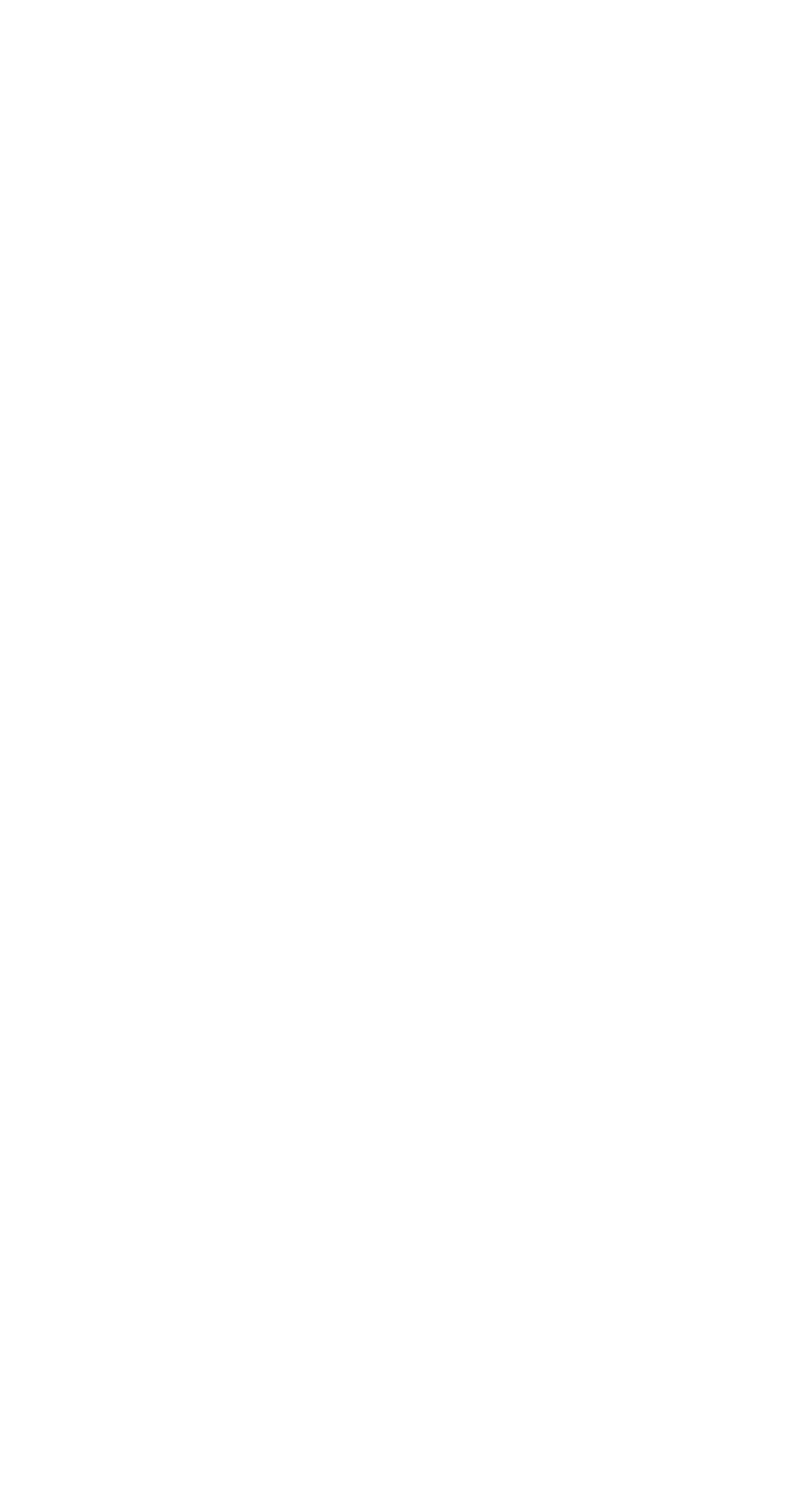
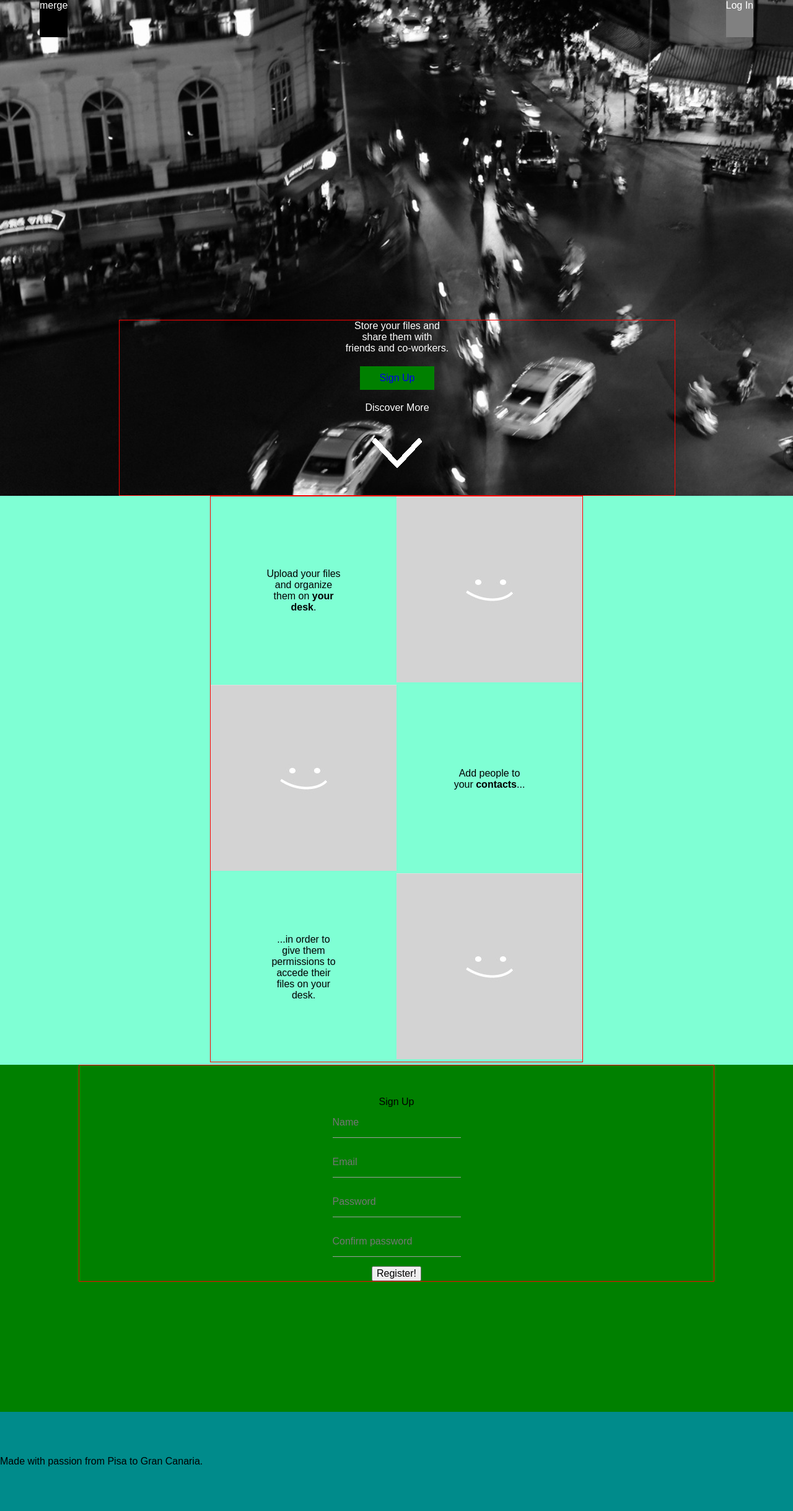
Before and after one commit to Davideb94/Merge, a PHP site: page / in a window 1280 px wide. Before the commit the page is empty. Shown: the whole page at 62% size. Before the commit the page ends 800 px from the top, so only its background shows below. Run offline with PHP 8.4, Linux system fonts and the light colour scheme.

Commit message:
Implemented the first structure of the home.

```diff
--- a/css/style.css
+++ b/css/style.css
@@ -1 +1,135 @@
 @import 'normalize.css';
+
+html,
+body{
+    height: 100%;
+	width: 100%;
+    z-index: 1;
+}
+
+input{
+	-webkit-appearance: textfield;
+	-moz-appearance: textfield;
+
+	background-color: transparent;
+    border: none;
+    border-bottom: 1px solid #9e9e9e;
+    border-radius: 0;
+    outline: none;
+    height: 3rem;
+
+	font-size: 1rem;
+    margin: 0 0 15px 0;
+    padding: 0;
+    box-shadow: none;
+}
+
+header{
+	width: 100%;
+	height: 60px;
+	background-color: transparent;
+	color: white;
+	position: fixed;
+	z-index: 100;
+}
+
+.colored_header{
+	background-color: dimgray;
+}
+
+#logo{
+	height: inherit;
+	display: inline-block;
+	margin-left:5%;
+	background-color: black;
+}
+
+#login {
+	height: inherit;
+	display: inline-block;
+	margin-right: 5%;
+	float: right;
+	background-color: gray;
+}
+
+section{
+	position: relative;
+    width: 100%;
+    text-align: center;
+	z-index: 50;
+}
+
+#section_1{
+	height: 100%;
+    background-image:url('/assets/img/cross.jpg');
+    background-color: pink;
+    background-repeat: no-repeat;
+    background-size: cover;
+    background-attachment: scroll;
+    color: white;
+}
+
+#section_2{
+	background-color: aquamarine;
+}
+
+#section_3{
+	height: 70%;
+	background-color: green;
+}
+
+#container_1{
+	width: 70%;
+    position: absolute;
+	bottom: 0;
+	left: 15%;
+	right: 15%;
+	border: 1px solid red;
+}
+
+#sign_up{
+	width: 100px;
+	display: block;
+	padding: 10px;
+	text-decoration: none;
+	background-color: green;
+	margin-left: auto;
+	margin-right: auto;
+	margin-top: 20px;
+	margin-bottom: 20px;
+}
+
+#discover {
+	margin-left: auto;
+	margin-right: auto;
+	text-decoration: none;
+	color: white;
+}
+
+#container_2 {
+	display: inline-block;
+	margin-left: auto;
+	margin-right: auto;
+	border: 1px solid red;
+}
+
+#container_3 {
+	width: 80%;
+	display: inline-block;
+	padding-top: 50px;
+	text-align: center;
+	border: 1px solid red;
+}
+
+footer{
+	width: 100%;
+	height: 20%;
+	line-height: 100%;
+	display: table;
+	background-color: darkcyan;
+}
+
+#footer_content{
+	display: table-cell;
+	vertical-align: middle;
+}
--- a/index.html
+++ b/index.html
@@ -5,11 +5,74 @@
 		<meta charset="utf-8">
 		<title>Merge</title>
 
-		<link rel="stylesheet" href="css/style.css">
+		<link rel="stylesheet" type="text/css" href="css/style.css">
+		<script src="client.js" type="text/javascript"></script><!-- just in order to work with Flujd, an npm package for live programming -->
 		<script src="js/app.js"></script>
 	</head>
 
 	<body>
+		<header id="header">
+			<span id="logo">merge</span>
+			<span id="login">Log In</span>
+		</header>
+		<section id="section_1">
+			<div id="container_1">
+					Store your files and<br>share them with<br>friends and co-workers.
+					<a id="sign_up" href="#section_3">Sign Up</a>
+					<a id="discover" href="#section_2">
+						Discover More<br>
+						<img src="/assets/img/down_arrow.png" alt="Down Arrow">
+					</a>
+			</div>
+		</section>
+		<section id="section_2">
+			<span id="container_2">
+				<table>
+					<tr>
+						<td class="left_elem">Upload your files<br>and organize<br>them on <b>your<br>desk</b>.</td>
+						<td class="right_elem">
+							<img src="/assets/img/missing_img.jpg" alt="Missing Img">
+						</td>
+					</tr>
+					<tr>
+						<td class="left_elem">
+							<img src="/assets/img/missing_img.jpg" alt="Missing Img">
+						</td>
+						<td class="right_elem">Add people to<br>your <b>contacts</b>...</td>
+					</tr>
+					<tr>
+						<td class="left_elem">...in order to<br>give them<br>permissions to<br>accede their<br>files on your<br>desk.</td>
+						<td class="right_elem">
+							<img src="/assets/img/missing_img.jpg" alt="Missing Img">
+						</td>
+					</tr>
+				</table>
+			</span>
+		</section>
+		<section id="section_3">
+			<span id="container_3">
+				Sign Up
+				<form action="http://signup.php" method="POST">
+					<div class="input-field">
+						<input class="validate" id="username" type="text" placeholder="Name">
+					</div>
+					<div class="input-field">
+						<input class="validate" id="email" type="email" placeholder="Email">
+					</div>
+					<div class="input-field">
+						<input class="validate" id="pass" type="password" placeholder="Password">
+					</div>
+					<div class="input-field">
+						<input class="validate" id="confirm_pass" type="password" placeholder="Confirm password">
+					</div>
+
+					<button type="submit" id="submit">Register!</button>
+				</form>
+			</span>
+		</section>
+		<footer>
+			<span id="footer_content">Made with passion from Pisa to Gran Canaria.</span>
+		</footer>
 	</body>
 
 </html>
--- a/js/app.js
+++ b/js/app.js
@@ -0,0 +1,16 @@
+document.addEventListener("scroll", function(){
+		var header = document.getElementById('header');
+		var section_2 = document.getElementById('section_2');
+		var offset = section_2.offsetTop - 60;
+		var y = document.body.scrollTop;
+		console.log(y);
+
+		if(y>=offset){
+			header.className = 'colored_header';
+		}
+		if(y<offset){
+			header.className = '';
+		}
+		console.log('MY OFFSET IS: ' + offset);
+	}
+);
```
Also changed, not shown: assets/img/cross.jpg (added), assets/img/down_arrow.png (added), assets/img/missing_img.jpg (added), css/normalize.css.
